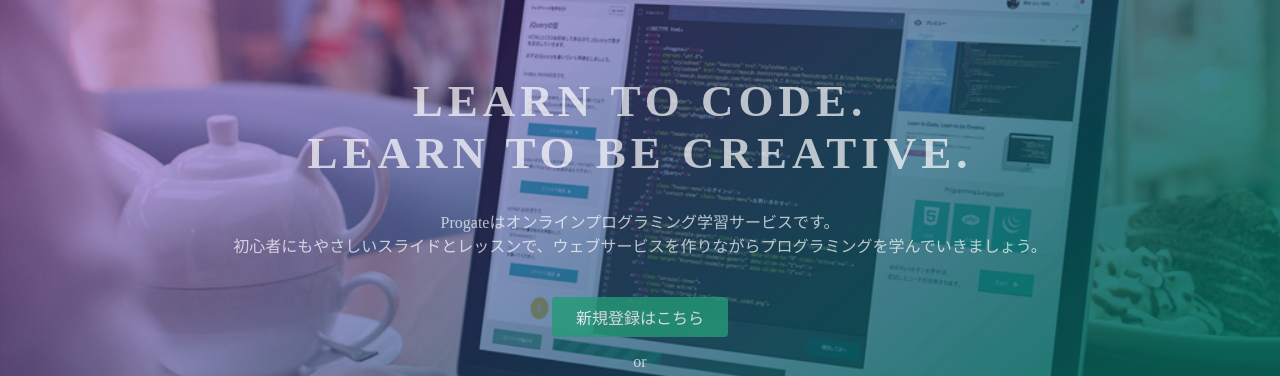
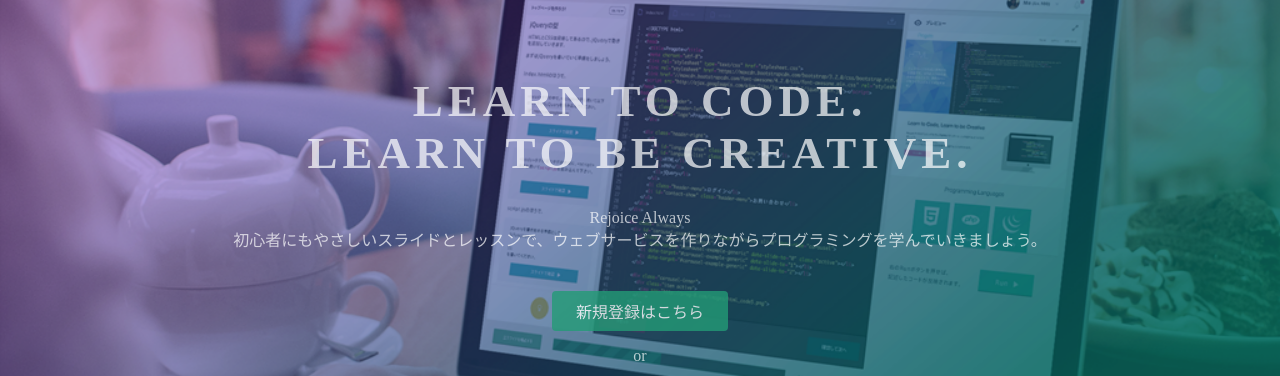
Before and after one commit to SuperWhite309/SuperWhite309.github.io, a plain HTML site: page index.html in a window 1280 px wide. Shown: the part 135-511 px from the top of the page. Drawn offline with Linux system fonts and the light colour scheme.

Commit message:
Update index.html

```diff
--- a/index.html
+++ b/index.html
@@ -24,7 +24,7 @@
   <div class="top-wrapper">
     <div class="container">
       <h1>LEARN TO CODE.<br>LEARN TO BE CREATIVE.</h1>
-      <p>Progateはオンラインプログラミング学習サービスです。<br>初心者にもやさしいスライドとレッスンで、ウェブサービスを作りながらプログラミングを学んでいきましょう。</p>
+      <p>Rejoice Always<br>初心者にもやさしいスライドとレッスンで、ウェブサービスを作りながらプログラミングを学んでいきましょう。</p>
       <div class="btn-wrapper">
         <a href="#" class="btn signup">新規登録はこちら</a>
         <p>or</p>
```
